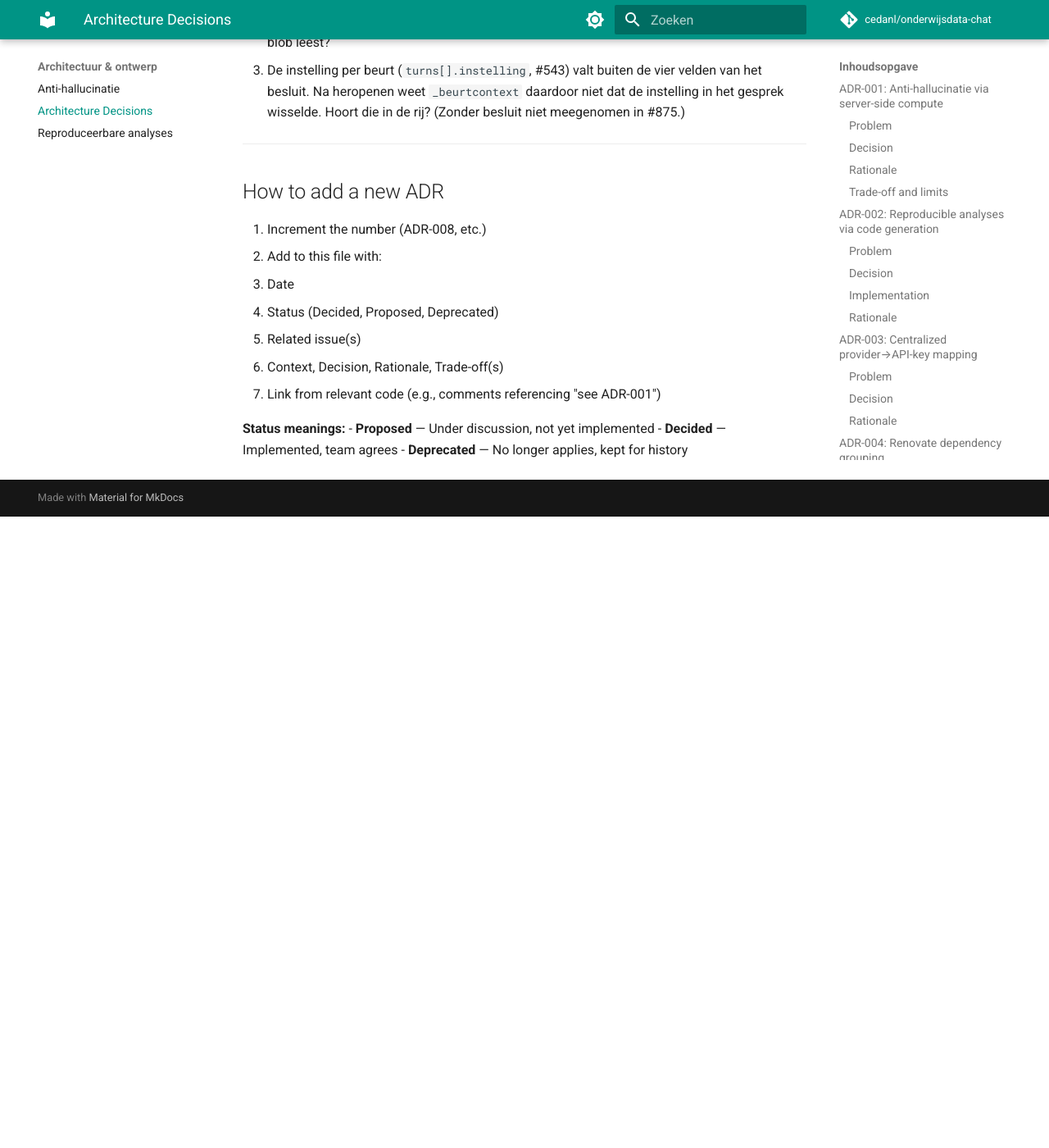
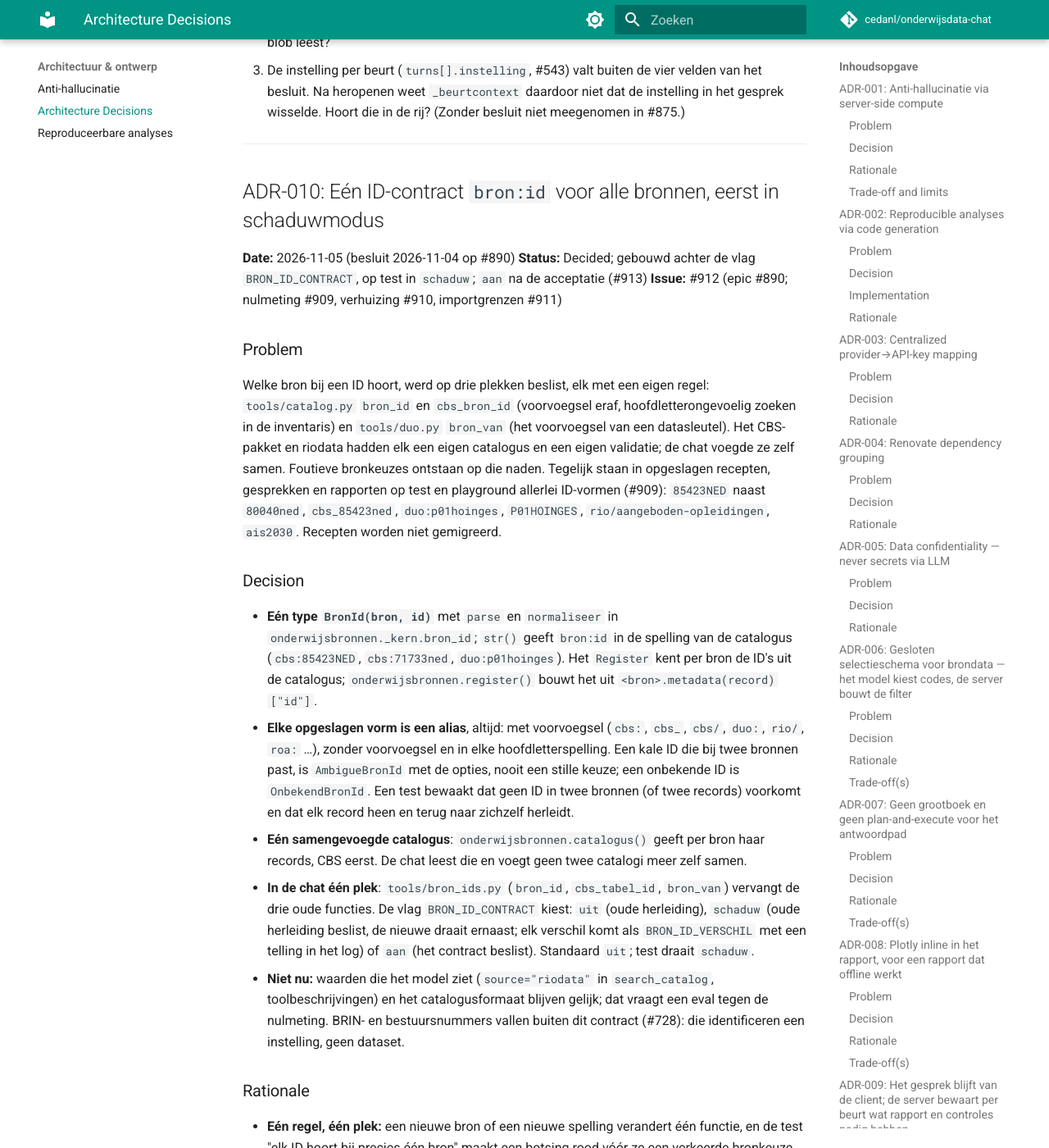
Before and after one commit to cedanl/onderwijsdata-chat, an MkDocs documentation site: the page built from docs/architecture-decisions.md, in a window 1280 px wide and 1400 px high, scrolled down 15161 px. Shown: the whole window at 82% size. Built offline with MkDocs 1.6.1 and Material for MkDocs 9.7.7, drawn with Linux system fonts in a browser that asks for light colours; comment, search, counter and statistics services are not loaded; before the commit the page ends 15791 px from its top, so only the background shows below that; some of the changed text lies outside the part shown.

Commit message:
docs: ADR-010 over het ID-contract bron:id en de vlag BRON_ID_CONTRACT (#912)
docs/architecture-decisions.md (ADR-010), docs/databronnen.md (ID's: één contract),
docs/configuratie (de vlag), docs/operatie.md (het schaduwlog tellen op test) en een
changelog-fragment.

Refs surf-internal/npuls/ceda/onderwijsdata-chat#912

Co-Authored-By: Claude Opus 5.5 <noreply@anthropic.com>

```diff
--- a/docs/architecture-decisions.md
+++ b/docs/architecture-decisions.md
@@ -453,6 +453,58 @@ app.
 
 ---
 
+## ADR-010: Eén ID-contract `bron:id` voor alle bronnen, eerst in schaduwmodus
+
+**Date:** 2026-11-05 (besluit 2026-11-04 op #890)
+**Status:** Decided; gebouwd achter de vlag `BRON_ID_CONTRACT`, op test in `schaduw`; `aan` na de acceptatie (#913)
+**Issue:** #912 (epic #890; nulmeting #909, verhuizing #910, importgrenzen #911)
+
+### Problem
+Welke bron bij een ID hoort, werd op drie plekken beslist, elk met een eigen regel: `tools/catalog.py` `bron_id` en
+`cbs_bron_id` (voorvoegsel eraf, hoofdletterongevoelig zoeken in de inventaris) en `tools/duo.py` `bron_van` (het
+voorvoegsel van een datasleutel). Het CBS-pakket en riodata hadden elk een eigen catalogus en een eigen validatie; de
+chat voegde ze zelf samen. Foutieve bronkeuzes ontstaan op die naden. Tegelijk staan in opgeslagen recepten,
+gesprekken en rapporten op test en playground allerlei ID-vormen (#909): `85423NED` naast `80040ned`, `cbs_85423ned`,
+`duo:p01hoinges`, `P01HOINGES`, `rio/aangeboden-opleidingen`, `ais2030`. Recepten worden niet gemigreerd.
+
+### Decision
+- **Eén type `BronId(bron, id)`** met `parse` en `normaliseer` in `onderwijsbronnen._kern.bron_id`; `str()` geeft
+  `bron:id` in de spelling van de catalogus (`cbs:85423NED`, `cbs:71733ned`, `duo:p01hoinges`). Het `Register` kent per
+  bron de ID's uit de catalogus; `onderwijsbronnen.register()` bouwt het uit `<bron>.metadata(record)["id"]`.
+- **Elke opgeslagen vorm is een alias**, altijd: met voorvoegsel (`cbs:`, `cbs_`, `cbs/`, `duo:`, `rio/`, `roa:` …),
+  zonder voorvoegsel en in elke hoofdletterspelling. Een kale ID die bij twee bronnen past, is `AmbigueBronId` met de
+  opties, nooit een stille keuze; een onbekende ID is `OnbekendBronId`. Een test bewaakt dat geen ID in twee bronnen
+  (of twee records) voorkomt en dat elk record heen en terug naar zichzelf herleidt.
+- **Eén samengevoegde catalogus**: `onderwijsbronnen.catalogus()` geeft per bron haar records, CBS eerst. De chat
+  leest die en voegt geen twee catalogi meer zelf samen.
+- **In de chat één plek**: `tools/bron_ids.py` (`bron_id`, `cbs_tabel_id`, `bron_van`) vervangt de drie oude
+  functies. De vlag `BRON_ID_CONTRACT` kiest: `uit` (oude herleiding), `schaduw` (oude herleiding beslist, de nieuwe
+  draait ernaast; elk verschil komt als `BRON_ID_VERSCHIL` met een telling in het log) of `aan` (het contract
+  beslist). Standaard `uit`; test draait `schaduw`.
+- **Niet nu:** waarden die het model ziet (`source="riodata"` in `search_catalog`, toolbeschrijvingen) en het
+  catalogusformaat blijven gelijk; dat vraagt een eval tegen de nulmeting. BRIN- en bestuursnummers vallen buiten dit
+  contract (#728): die identificeren een instelling, geen dataset.
+
+### Rationale
+- **Eén regel, één plek:** een nieuwe bron of een nieuwe spelling verandert één functie, en de test "elk ID hoort bij
+  precies één bron" maakt een botsing rood vóór ze een verkeerde bronkeuze wordt.
+- **Bewijs vóór overstap:** de nulmeting (`tests/test_bron_id_vormen.py`) draait onder `uit`, `schaduw` en `aan` en
+  eist in `schaduw` nul verschillen voor elke opgeslagen vorm. Op test laat het schaduwlog zien of echte gesprekken
+  vormen bevatten die de fixture mist (#913).
+- **Terugvalknop:** de vlag schakelt zonder nieuwe release terug (`docs/promoten.md`, bevriezing).
+
+### Trade-off(s)
+- Zolang de vlag bestaat, staat de oude herleiding nog in `tools/bron_ids.py` (`_oud_*`) naast het contract; ze gaat
+  weg met de vlag, na de go in #913 (#914).
+- In `aan` herleidt het contract ook vormen die de oude regel niet kende (`roa:ais2030` → `ais2030`); dat zijn
+  verbeteringen, en ze staan vooraf in het schaduwlog.
+- **Heroverwegen** zodra een van deze zich voordoet:
+    - het schaduwlog op test toont een verschil voor een vorm die gebruikers echt opsloegen;
+    - een nieuwe bron heeft ID's die met een bestaande bron botsen (de test wordt rood);
+    - het model moet het volledige `bron:id` gaan zien (dan eerst een eval tegen de nulmeting).
+
+---
+
 ## How to add a new ADR
 
 1. Increment the number (ADR-008, etc.)
```
Also changed, not shown: changelog.d/912-bron-id-contract.md (added, +7 -0 lines), docs/configuratie/index.md (+1 -0 lines), docs/databronnen.md (+15 -0 lines), docs/operatie.md (+2 -0 lines).
